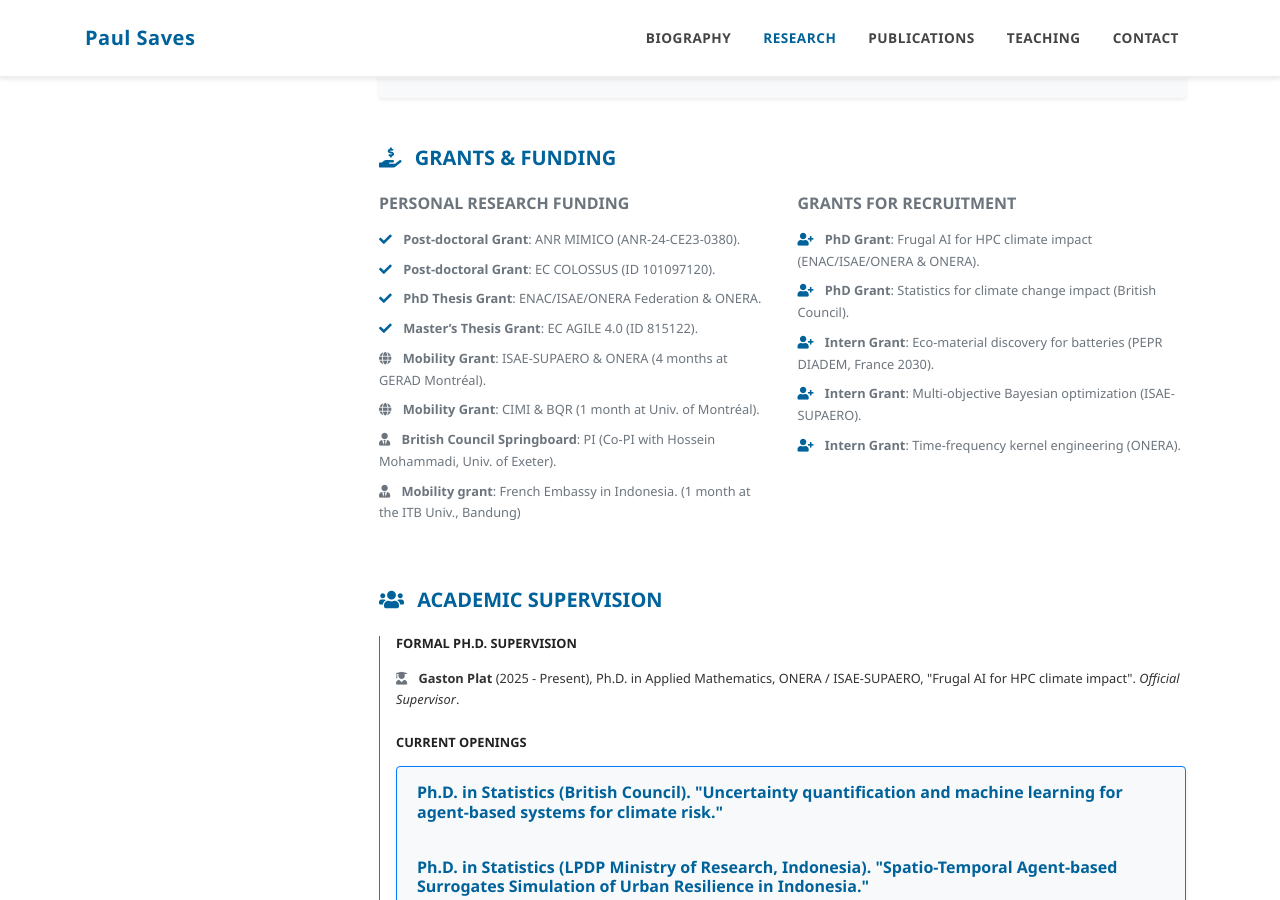
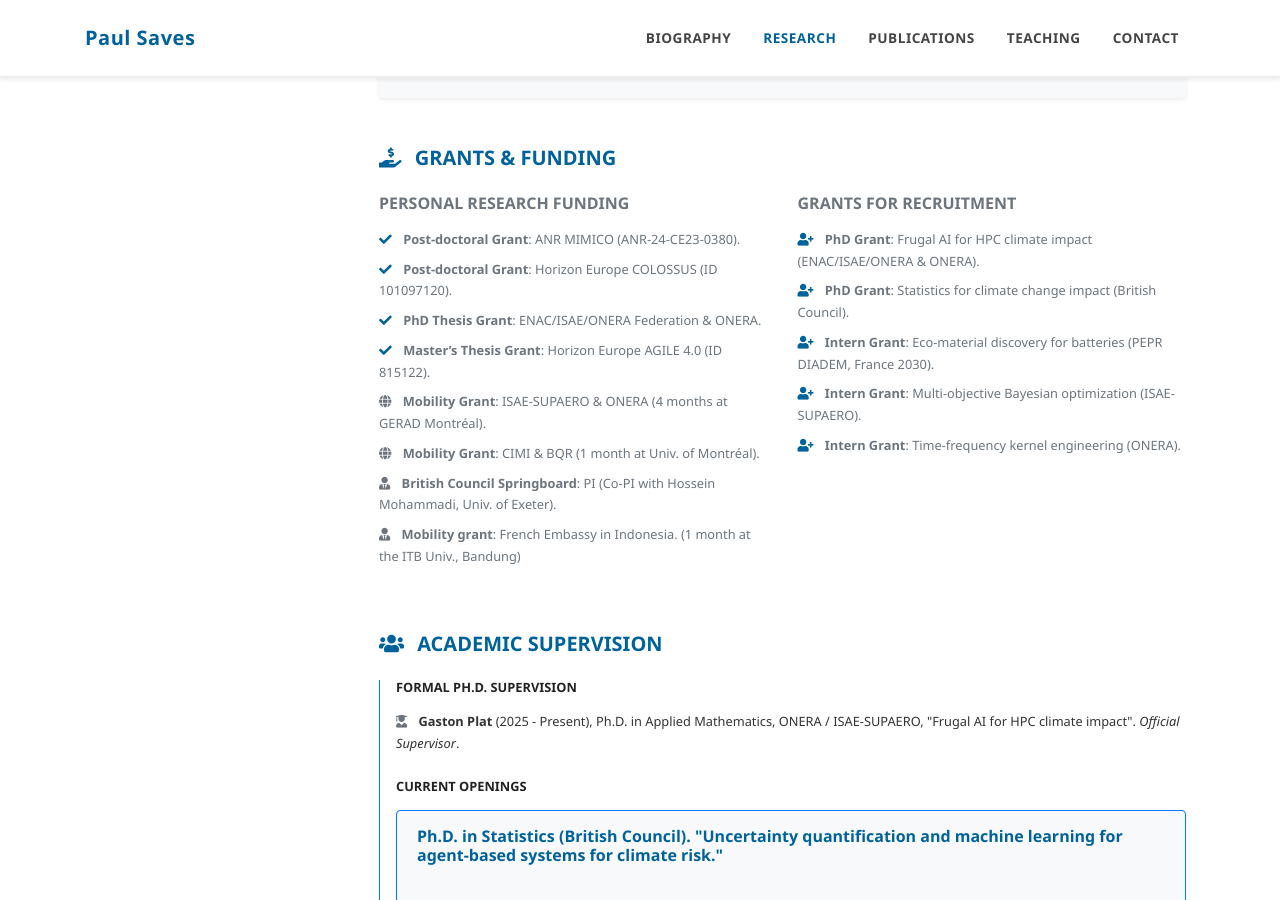
Before and after one commit to Paul-Saves/Paul-Saves.github.io, a Jekyll site: the page built from _pages/research.md, in a window 1280 px wide and 900 px high, scrolled down 1117 px. Built offline with Jekyll 4.4.1, drawn with Linux system fonts in a browser that asks for light colours; a style sheet for code colours, icons or effects is not loaded.

Commit message:
add rodrigo

```diff
--- a/_pages/research.md
+++ b/_pages/research.md
@@ -68,9 +68,9 @@ title: Research
           <h3 class="h6 font-weight-bold mb-3 text-uppercase text-muted">Personal Research Funding</h3>
           <ul class="list-unstyled text-secondary">
             <li class="mb-2"><i class="fas fa-check text-primary mr-2"></i> <strong>Post-doctoral Grant</strong>: ANR MIMICO (ANR-24-CE23-0380).</li>
-            <li class="mb-2"><i class="fas fa-check text-primary mr-2"></i> <strong>Post-doctoral Grant</strong>: EC COLOSSUS (ID 101097120).</li>
+            <li class="mb-2"><i class="fas fa-check text-primary mr-2"></i> <strong>Post-doctoral Grant</strong>: Horizon Europe COLOSSUS (ID 101097120).</li>
             <li class="mb-2"><i class="fas fa-check text-primary mr-2"></i> <strong>PhD Thesis Grant</strong>: ENAC/ISAE/ONERA Federation & ONERA.</li>
-            <li class="mb-2"><i class="fas fa-check text-primary mr-2"></i> <strong>Master’s Thesis Grant</strong>: EC AGILE 4.0 (ID 815122).</li>
+            <li class="mb-2"><i class="fas fa-check text-primary mr-2"></i> <strong>Master’s Thesis Grant</strong>: Horizon Europe AGILE 4.0 (ID 815122).</li>
             <li class="mb-2"><i class="fas fa-globe mr-2"></i> <strong>Mobility Grant</strong>: ISAE-SUPAERO & ONERA (4 months at GERAD Montréal).</li>
             <li class="mb-2"><i class="fas fa-globe mr-2"></i> <strong>Mobility Grant</strong>: CIMI & BQR (1 month at Univ. of Montréal).</li>
             <li class="mb-2"><i class="fas fa-user-tie mr-2"></i> <strong>British Council Springboard</strong>: PI (Co-PI with Hossein Mohammadi, Univ. of Exeter).</li>
```
